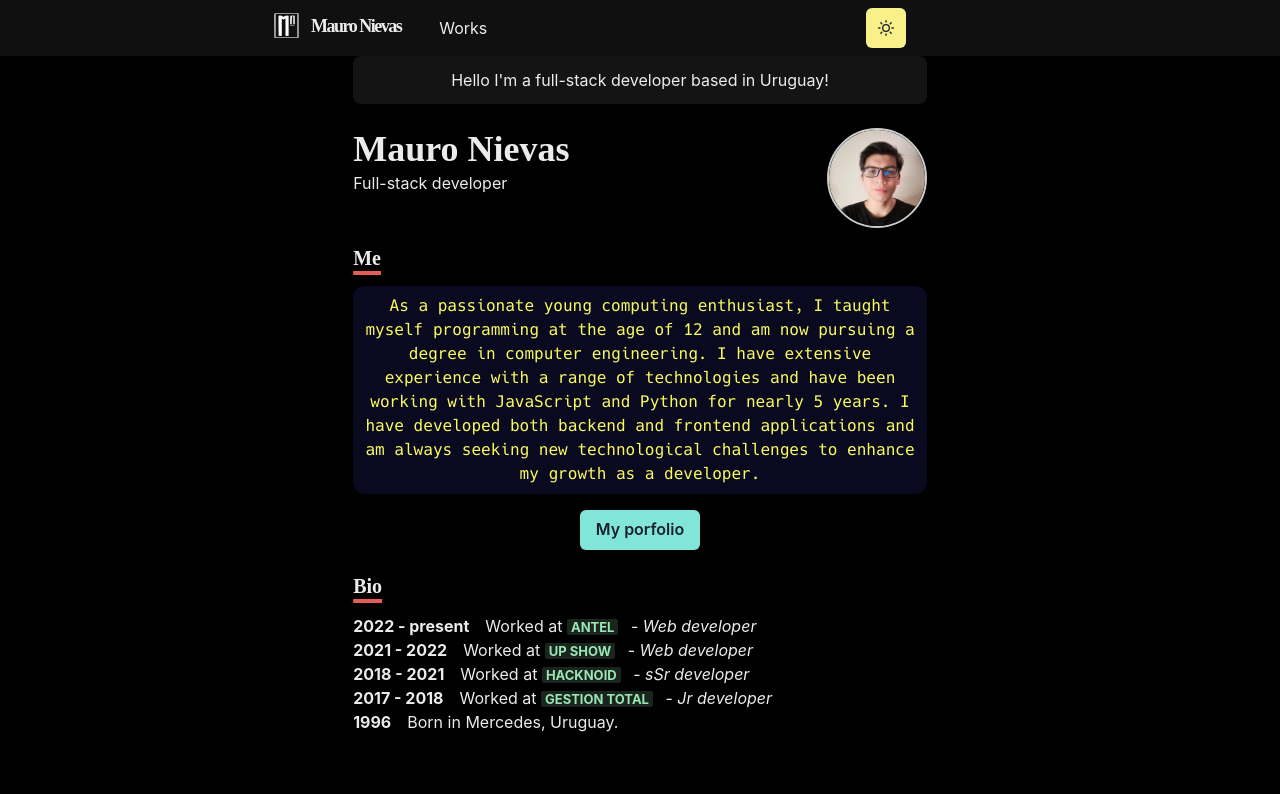
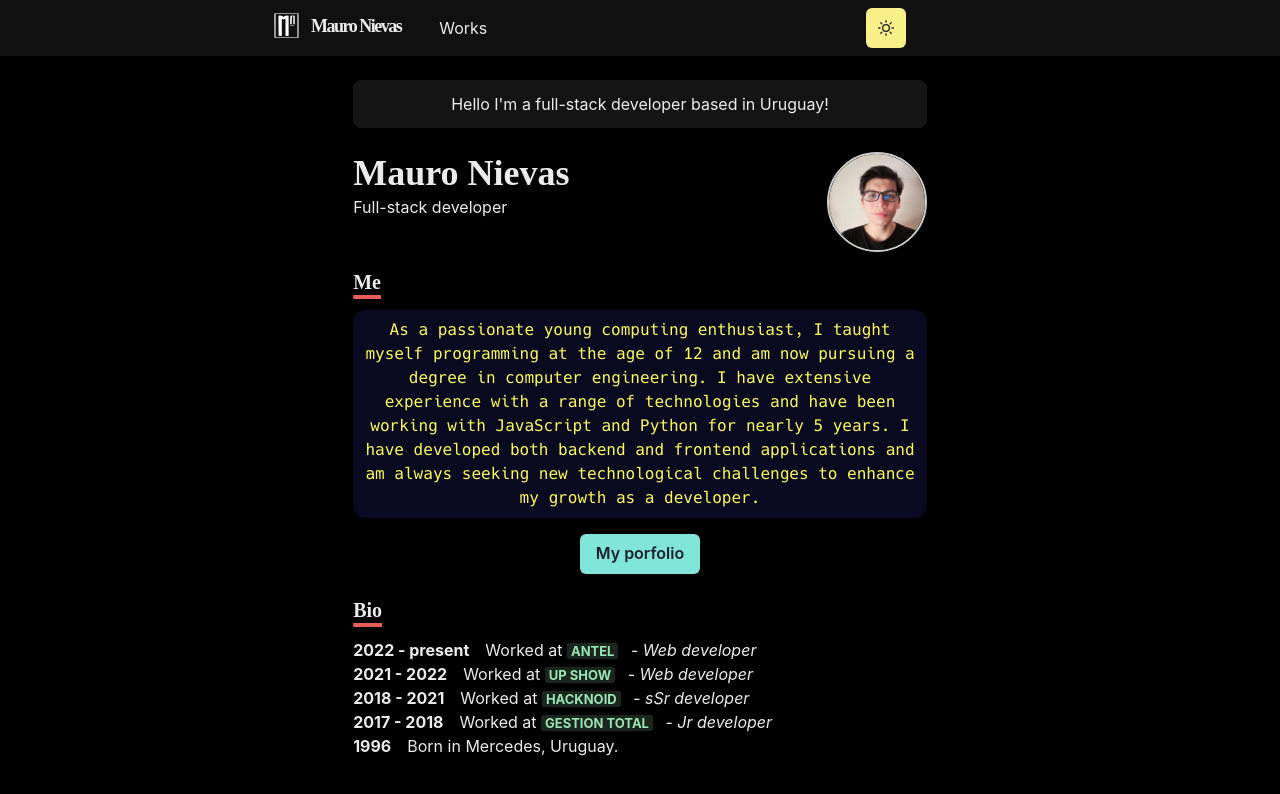
Before and after one commit to nievasdev/portfolio_old, a Next.js app: page / in a window 1280 px wide. Shown: the top 794 px of the page. Built offline with nearby package versions, Linux system fonts and the light colour scheme.

Commit message:
cambio de margen con el content

```diff
--- a/components/layouts/main.js
+++ b/components/layouts/main.js
@@ -12,7 +12,7 @@
 
             <Navbar path={router.asPath} />
 
-            <Container maxW="container.md" pt={14}>
+            <Container maxW="container.md" pt={20} >
                 {children}
             </Container>
         </Box>
```
